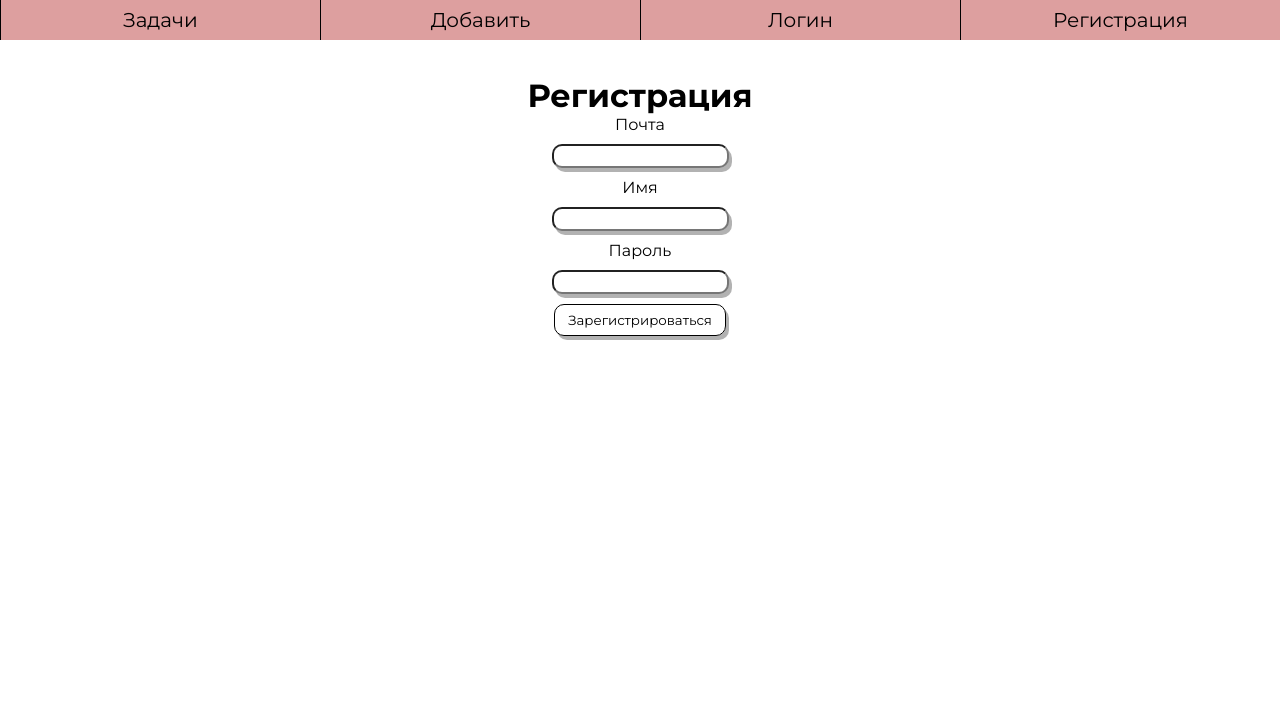
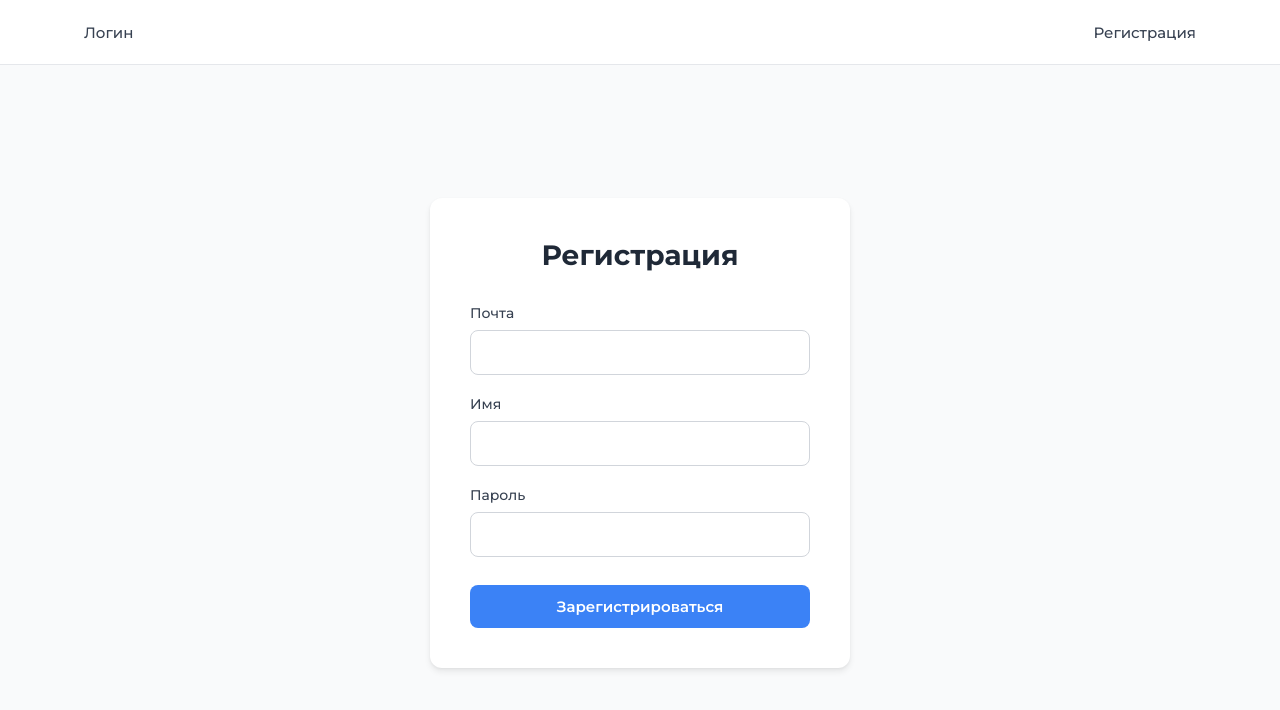
Before and after one commit to Camarot1/taskboard-frontend, a React (Create React App) app: page /register in a window 1280 px wide. Shown: the top 710 px of the page. Built offline with nearby package versions, Linux system fonts and the light colour scheme.

Commit message:
little restyle

```diff
--- a/src/pages/components/header.scss
+++ b/src/pages/components/header.scss
@@ -1,37 +1,95 @@
-@import url('https://fonts.googleapis.com/css2?family=Montserrat:ital,wght@0,100..900;1,100..900&display=swap');
+@import url('https://fonts.googleapis.com/css2?family=Montserrat:wght@400;500;600;700&display=swap');
 
 * {
-    color: black;
-    font-family: Montserrat;
+  margin: 0;
+  padding: 0;
+  box-sizing: border-box;
+}
+
+body {
+  font-family: 'Montserrat', sans-serif;
+}
+
+.header-white {
+  background-color: #ffffff;
+  border-bottom: 1px solid #e5e7eb;
+  box-shadow: 0 1px 3px rgba(0, 0, 0, 0.08);
+
+  .header__container {
+    max-width: 1200px;
+    margin: 0 auto;
+    padding: 0 24px;
+    height: 64px;
+    display: flex;
+    align-items: center;
+    justify-content: space-between;
+    gap: 16px;
+
+    .header__button {
+      padding: 8px 20px;
+      font-size: 15px;
+      font-weight: 500;
+      color: #374151;
+      background: transparent;
+      border: none;
+      border-radius: 6px;
+      cursor: pointer;
+      transition: all 0.2s ease;
+
+      &:hover {
+        background-color: #f3f4f6;
+        color: #1f2937;
+      }
+
+      &:active {
+        transform: scale(0.98);
+      }
+    }
+  }
+}
+
+.header-black {
+  background-color: #1f2937;
+  border-bottom: 1px solid #374151;
+  box-shadow: 0 1px 3px rgba(0, 0, 0, 0.3);
+
+  .header__container {
+    max-width: 1200px;
+    margin: 0 auto;
+    padding: 0 24px;
+    height: 64px;
+    display: flex;
+    align-items: center;
+    justify-content: space-between;
+    gap: 16px;
+
+    .header__button {
+      padding: 8px 20px;
+      font-size: 15px;
+      font-weight: 500;
+      color: #d1d5db;
+      background: transparent;
+      border: none;
+      border-radius: 6px;
+      cursor: pointer;
+      transition: all 0.2s ease;
+
+      &:hover {
+        background-color: #374151;
+        color: #f9fafb;
+      }
+
+      &:active {
+        transform: scale(0.98);
+      }
+    }
+  }
 }
 
 li {
-    list-style-type: none;
-}
-
-button {
-    outline: none;
-    background: none;
-    border: none;
+  list-style-type: none;
 }
 
 a {
-    text-decoration: none;
+  text-decoration: none;
 }
-
-* {
-    margin: 0;
-    padding: 0;
-}
-
-.header__container{
-    display: grid;
-    grid-template-columns: repeat(auto-fit, minmax(100px, 1fr));
-    grid-template-rows: 5vh;
-    background-color: #dd9f9f;
-    .header__button{
-        cursor: pointer;
-        border-left: 1px solid black;
-        font-size: 20px;
-    }
-}
--- a/src/pages/components/header.tsx
+++ b/src/pages/components/header.tsx
@@ -1,16 +1,27 @@
-import React from 'react'
+import React, { useState, useEffect } from 'react'
 import { useNavigate } from 'react-router-dom';
+import { usersData } from '../token'
 import './header.scss'
+
+interface UserData {
+    id: number;
+    login: string;
+}
+
 export default function Header() {
-
+    const [userData, setUserData] = useState<UserData | null>(null)
     const navigate = useNavigate()
 
+    useEffect(() => {
+        setUserData(usersData())
+
+    }, [])
 
     return (
-        <header className='header'>
+        <header className='header header-white'>
             <div className="header__container">
-                <button className="header__button" onClick={() => navigate('/tasks')}>Задачи</button>
-                <button className="header__button" onClick={() => navigate('/addTask')}>Добавить</button>
+                {userData && <button className="header__button" onClick={() => navigate('/tasks')}>Задачи</button>}
+                {userData && <button className="header__button" onClick={() => navigate('/addTask')}>Добавить</button>}
                 <button className="header__button" onClick={() => navigate('/login')}>Логин</button>
                 <button className="header__button" onClick={() => navigate('/register')}>Регистрация</button>
             </div>
--- a/src/pages/login/login.scss
+++ b/src/pages/login/login.scss
@@ -1,35 +1,191 @@
+@import url('https://fonts.googleapis.com/css2?family=Montserrat:wght@400;500;600;700&display=swap');
 
-@mixin center{
-    display:flex;
+* {
+    margin: 0;
+    padding: 0;
+    box-sizing: border-box;
+}
+
+body {
+    font-family: 'Montserrat', sans-serif;
+}
+
+@mixin center {
+    display: flex;
     flex-direction: column;
     align-items: center;
 }
 
-@mixin shadow{
-    border-radius: 10px;
-    box-shadow: 3px 4px 0 rgba(0,0,0, 0.3)
-}
-.login-page{
-    .main__container{
+.login-page-white {
+    min-height: calc(100vh - 64px);
+    background-color: #f9fafb;
+    display: flex;
+    align-items: center;
+    justify-content: center;
+    padding: 40px 24px;
+
+    .main__container {
+        width: 100%;
+        max-width: 420px;
+        background-color: #ffffff;
+        border-radius: 12px;
+        padding: 40px;
+        box-shadow: 0 4px 6px rgba(0, 0, 0, 0.07), 0 1px 3px rgba(0, 0, 0, 0.05);
         @include center;
-        margin-top: 20px;
     }
-    .main__form{
+
+    .main__form {
+        width: 100%;
         @include center;
-        gap: 10px;
-        button{
-            padding: 7px 13px;
-            cursor: pointer;
-            border: 1px solid black;
-            @include shadow;
+        gap: 20px;
+    }
+
+    .form__row {
+        width: 100%;
+        @include center;
+        gap: 8px;
+        align-items: flex-start;
+
+        label {
+            font-size: 14px;
+            font-weight: 500;
+            color: #374151;
+        }
+
+        input {
+            width: 100%;
+            padding: 12px 16px;
+            font-size: 15px;
+            font-family: 'Montserrat', sans-serif;
+            color: #1f2937;
+            background-color: #ffffff;
+            border: 1px solid #d1d5db;
+            border-radius: 8px;
+            outline: none;
+            transition: border-color 0.2s ease, box-shadow 0.2s ease;
+
+            &:focus {
+                border-color: #3b82f6;
+                box-shadow: 0 0 0 3px rgba(59, 130, 246, 0.1);
+            }
+
+            &::placeholder {
+                color: #9ca3af;
+            }
         }
     }
-    .form__row{
-        @include center;
-        gap:10px;
-        input{
-            padding: 2px;
-            @include shadow;
+
+    button {
+        width: 100%;
+        margin-top: 8px;
+        padding: 12px 24px;
+        font-size: 15px;
+        font-weight: 600;
+        font-family: 'Montserrat', sans-serif;
+        color: #ffffff;
+        background-color: #3b82f6;
+        border: none;
+        border-radius: 8px;
+        cursor: pointer;
+        transition: background-color 0.2s ease;
+
+        &:hover {
+            background-color: #2563eb;
+        }
+
+        &:active {
+            transform: scale(0.98);
         }
     }
 }
+
+.login-page-black {
+    min-height: calc(100vh - 64px);
+    background-color: #111827;
+    display: flex;
+    align-items: center;
+    justify-content: center;
+    padding: 40px 24px;
+
+    .main__container {
+        width: 100%;
+        max-width: 420px;
+        background-color: #1f2937;
+        border-radius: 12px;
+        padding: 40px;
+        box-shadow: 0 4px 6px rgba(0, 0, 0, 0.3), 0 1px 3px rgba(0, 0, 0, 0.2);
+        @include center;
+    }
+
+    .main__form {
+        width: 100%;
+        @include center;
+        gap: 20px;
+    }
+
+    .form__row {
+        width: 100%;
+        @include center;
+        gap: 8px;
+        align-items: flex-start;
+
+        label {
+            font-size: 14px;
+            font-weight: 500;
+            color: #d1d5db;
+        }
+
+        input {
+            width: 100%;
+            padding: 12px 16px;
+            font-size: 15px;
+            font-family: 'Montserrat', sans-serif;
+            color: #f9fafb;
+            background-color: #374151;
+            border: 1px solid #4b5563;
+            border-radius: 8px;
+            outline: none;
+            transition: border-color 0.2s ease, box-shadow 0.2s ease;
+
+            &:focus {
+                border-color: #60a5fa;
+                box-shadow: 0 0 0 3px rgba(96, 165, 250, 0.15);
+            }
+
+            &::placeholder {
+                color: #9ca3af;
+            }
+        }
+    }
+
+    button {
+        width: 100%;
+        margin-top: 8px;
+        padding: 12px 24px;
+        font-size: 15px;
+        font-weight: 600;
+        font-family: 'Montserrat', sans-serif;
+        color: #ffffff;
+        background-color: #3b82f6;
+        border: none;
+        border-radius: 8px;
+        cursor: pointer;
+        transition: background-color 0.2s ease;
+
+        &:hover {
+            background-color: #60a5fa;
+        }
+
+        &:active {
+            transform: scale(0.98);
+        }
+    }
+}
+
+li {
+    list-style-type: none;
+}
+
+a {
+    text-decoration: none;
+}
--- a/src/pages/login/login.tsx
+++ b/src/pages/login/login.tsx
@@ -24,8 +24,6 @@ export default function Login() {
         login: '',
         password: ''
     })
-
-    // const [userData, setUserData] = useState(null)
 
     const updateLogin = async (e: React.ChangeEvent<HTMLInputElement> ):Promise<void> => {
         const { name, value } = e.target
@@ -64,7 +62,7 @@ export default function Login() {
     }
 
     return (
-        <main className="login-page">
+        <main className="login-page login-page-white">
             <div className="main__container container">
                 <form className="main__form" onSubmit={
                     Login
--- a/src/pages/register/register.scss
+++ b/src/pages/register/register.scss
@@ -1,35 +1,193 @@
+@import url('https://fonts.googleapis.com/css2?family=Montserrat:wght@400;500;600;700&display=swap');
 
-@mixin center{
-    display:flex;
-    flex-direction: column;
-    align-items: center;
+* {
+  margin: 0;
+  padding: 0;
+  box-sizing: border-box;
 }
 
-@mixin shadow{
-    border-radius: 10px;
-    box-shadow: 3px 4px 0 rgba(0,0,0, 0.3)
+body {
+  font-family: 'Montserrat', sans-serif;
 }
-.register-page{
-    .main__container{
-        @include center;
-        margin-top: 20px;
+
+.register-page-white {
+  min-height: calc(100vh - 64px);
+  background-color: #f9fafb;
+  display: flex;
+  align-items: center;
+  justify-content: center;
+  padding: 40px 24px;
+
+  .main__container {
+    width: 100%;
+    max-width: 420px;
+    background-color: #ffffff;
+    border-radius: 12px;
+    padding: 40px;
+    box-shadow: 0 4px 6px rgba(0, 0, 0, 0.07), 0 1px 3px rgba(0, 0, 0, 0.05);
+  }
+
+  .main__title {
+    font-size: 28px;
+    font-weight: 700;
+    color: #1f2937;
+    text-align: center;
+    margin-bottom: 32px;
+  }
+
+  .main__form {
+    display: flex;
+    flex-direction: column;
+    gap: 20px;
+  }
+
+  .form__row {
+    display: flex;
+    flex-direction: column;
+    gap: 8px;
+
+    label {
+      font-size: 14px;
+      font-weight: 500;
+      color: #374151;
     }
-    .main__form{
-        @include center;
-        gap: 10px;
-        button{
-            padding: 7px 13px;
-            cursor: pointer;
-            border: 1px solid black;
-            @include shadow;
-        }
+
+    input {
+      padding: 12px 16px;
+      font-size: 15px;
+      font-family: 'Montserrat', sans-serif;
+      color: #1f2937;
+      background-color: #ffffff;
+      border: 1px solid #d1d5db;
+      border-radius: 8px;
+      outline: none;
+      transition: border-color 0.2s ease, box-shadow 0.2s ease;
+
+      &:focus {
+        border-color: #3b82f6;
+        box-shadow: 0 0 0 3px rgba(59, 130, 246, 0.1);
+      }
+
+      &::placeholder {
+        color: #9ca3af;
+      }
     }
-    .form__row{
-        @include center;
-        gap:10px;
-        input{
-            padding: 2px;
-            @include shadow;
-        }
+  }
+
+  button {
+    margin-top: 8px;
+    padding: 12px 24px;
+    font-size: 15px;
+    font-weight: 600;
+    font-family: 'Montserrat', sans-serif;
+    color: #ffffff;
+    background-color: #3b82f6;
+    border: none;
+    border-radius: 8px;
+    cursor: pointer;
+    transition: background-color 0.2s ease;
+
+    &:hover {
+      background-color: #2563eb;
     }
+
+    &:active {
+      transform: scale(0.98);
+    }
+  }
 }
+
+.register-page-black {
+  min-height: calc(100vh - 64px);
+  background-color: #111827;
+  display: flex;
+  align-items: center;
+  justify-content: center;
+  padding: 40px 24px;
+
+  .main__container {
+    width: 100%;
+    max-width: 420px;
+    background-color: #1f2937;
+    border-radius: 12px;
+    padding: 40px;
+    box-shadow: 0 4px 6px rgba(0, 0, 0, 0.3), 0 1px 3px rgba(0, 0, 0, 0.2);
+  }
+
+  .main__title {
+    font-size: 28px;
+    font-weight: 700;
+    color: #f9fafb;
+    text-align: center;
+    margin-bottom: 32px;
+  }
+
+  .main__form {
+    display: flex;
+    flex-direction: column;
+    gap: 20px;
+  }
+
+  .form__row {
+    display: flex;
+    flex-direction: column;
+    gap: 8px;
+
+    label {
+      font-size: 14px;
+      font-weight: 500;
+      color: #d1d5db;
+    }
+
+    input {
+      padding: 12px 16px;
+      font-size: 15px;
+      font-family: 'Montserrat', sans-serif;
+      color: #f9fafb;
+      background-color: #374151;
+      border: 1px solid #4b5563;
+      border-radius: 8px;
+      outline: none;
+      transition: border-color 0.2s ease, box-shadow 0.2s ease;
+
+      &:focus {
+        border-color: #60a5fa;
+        box-shadow: 0 0 0 3px rgba(96, 165, 250, 0.15);
+      }
+
+      &::placeholder {
+        color: #9ca3af;
+      }
+    }
+  }
+
+  button {
+    margin-top: 8px;
+    padding: 12px 24px;
+    font-size: 15px;
+    font-weight: 600;
+    font-family: 'Montserrat', sans-serif;
+    color: #ffffff;
+    background-color: #3b82f6;
+    border: none;
+    border-radius: 8px;
+    cursor: pointer;
+    transition: background-color 0.2s ease;
+
+    &:hover {
+      background-color: #60a5fa;
+    }
+
+    &:active {
+      transform: scale(0.98);
+    }
+  }
+}
+
+li {
+  list-style-type: none;
+}
+
+a {
+  text-decoration: none;
+}
--- a/src/pages/register/register.tsx
+++ b/src/pages/register/register.tsx
@@ -36,7 +36,7 @@ export default function RegisterPage() {
         })
     }
     return (
-        <div className="register-page">
+        <div className="register-page register-page-white">
             <div className="main__container">
                 <h1 className="main__title">Регистрация</h1>
                 <form className='main__form' onSubmit={fetchData}>
--- a/src/pages/tasks/tasks.tsx
+++ b/src/pages/tasks/tasks.tsx
@@ -50,7 +50,6 @@ export default function TasksPage() {
     const [loading, setLoading] = useState<boolean>(true)
     const [tasks, setTasks] = useState<Task[]>([])
     const [updatingTaskId, setUpdatingTaskId] = useState<number | null>(null)
-    const [checkTaskId, setCheckTaskId] = useState<number | null>(null)
     const navigate = useNavigate();
     const [userData, setUserData] = useState<UserData | null>(null)
     const [companies, setCompanies] = useState<UserCompanies[]>([])
@@ -231,7 +230,7 @@ export default function TasksPage() {
         if (!window.confirm("Вы уверенны что хотите взять задачу на проверку?")) {
             return
         }
-        setCheckTaskId(taskId)
+
         try {
             if (!userData) {
                 throw new Error("Not userdata")
```
